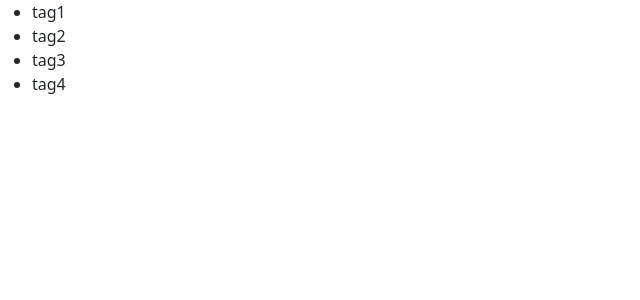
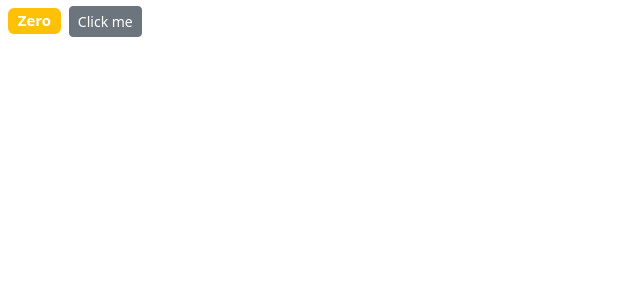
Before and after one commit to Aparna-devi-chinnu/react-learnings, a React (Create React App) app: page / in a window 1280 px wide. Shown: the top 300 px of the page, without its empty margins (0-640 px from the left). Built offline with nearby package versions, Linux system fonts and the light colour scheme.

Commit message:
Handle events

```diff
--- a/src/components/counter.jsx
+++ b/src/components/counter.jsx
@@ -3,24 +3,42 @@ import 'bootstrap/dist/css/bootstrap.min.css';
 
 class Counter extends Component{
     state = {
-        tags: ["tag1","tag2","tag3","tag4"]
+        count:0
     }
 
-    renderTags(){
-        if(this.state.tags.length == 0){
-            return "There are no tags"
-        }else{
-            return <ul>{this.state.tags.map(tag => <li key={tag}>{tag}</li>)}</ul>
-        }
+    style = {
+        fontSize:15,
+        fontColor:"black"
     }
+
     render(){
+        let classes = this.getClasses();
         return(
             // if we dont want a extra div use React.Fragment
-            <React.Fragment>
-                {this.state.tags.length == 0 && "Please create new tag!!!"}
-                {this.renderTags()}
+           <React.Fragment>
+                <span style={this.style} className={classes}>
+                    {this.getCount()}
+                </span>
+                <button
+                onClick={this.handleClick}
+                className="btn btn-secondary btn-sm">Click me </button>
             </React.Fragment>
         )
     }
+
+    handleClick(){
+
+    }
+
+    getClasses() {
+        let classes = "badge m-2 bg-";
+        classes += this.state.count === 0 ? "warning" : "primary";
+        return classes;
+    }
+
+    getCount(){
+    const {count} = this.state // only the count variable is got here
+    return count === 0 ? "Zero" : count;
+    }
 }
 export default Counter;
```
